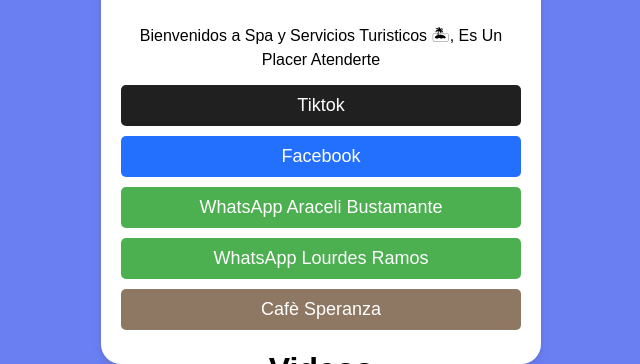
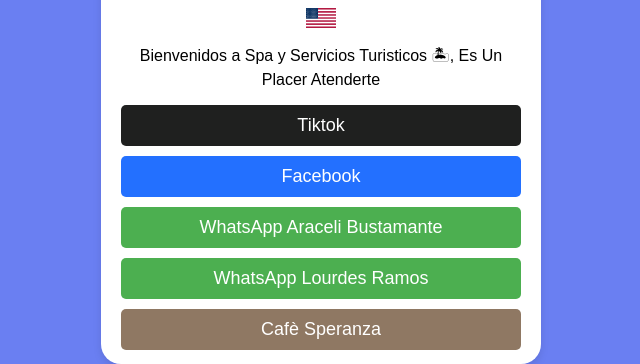
Before and after one commit to johnysp/HUATULCO-EN-TU-CORAZON, a plain HTML site: page index.html in a window 1280 px wide. Shown: the part 436-800 px from the top of the page, without its empty margins (319-959 px from the left). Drawn offline with Linux system fonts and the light colour scheme.

Commit message:
Add files via upload

```diff
--- a/index.html
+++ b/index.html
@@ -95,9 +95,8 @@
         .flag-image {
             width: 30px; /* Ajustado para móviles */
             height: 20px; /* Ajustado para móviles */
-            position: absolute;
-            top: 300px;
-            right: 1500px;
+            display: block;
+            margin: 0 auto; /* Centrar horizontalmente */
         }
         video {
             width: 100%; /* Ajustar al 100% del contenedor */
```
Also changed, not shown: ingles.html (+3 -4 lines).
